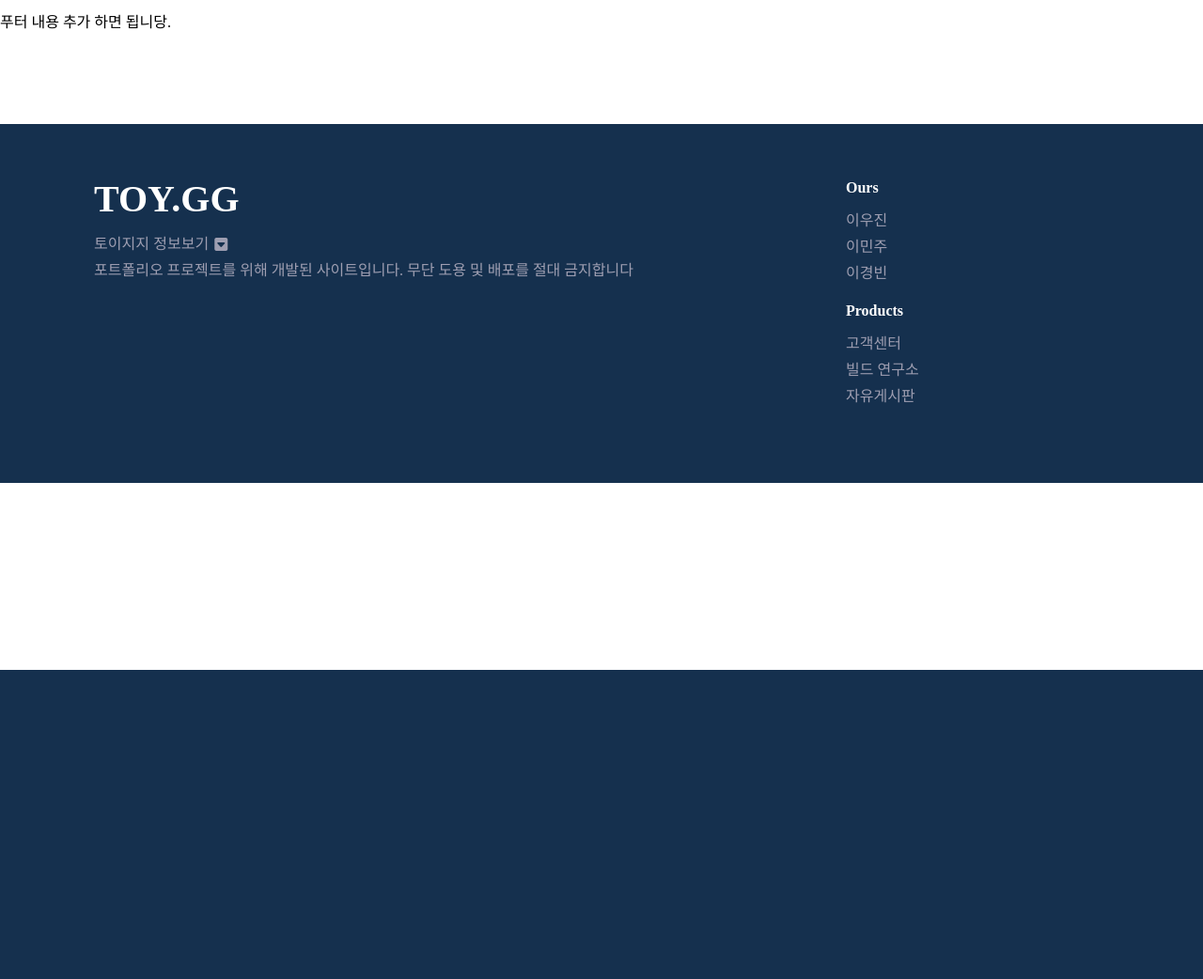
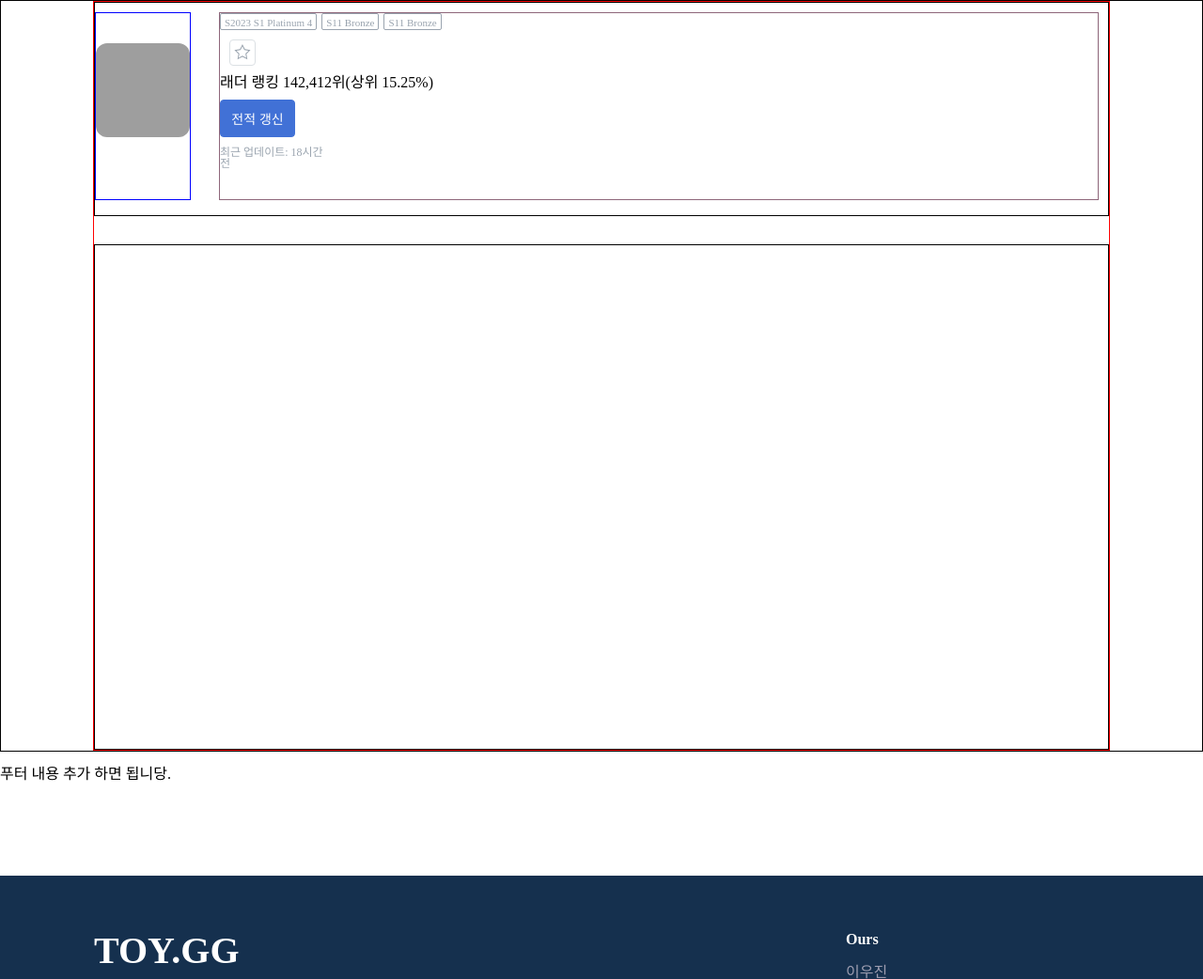
Before and after one commit to LTS2/bee_lab, a Spring app: template src/main/resources/templates/search-summoner/search-summoner.html in a window 1280 px wide. Shown: the part 87-1129 px from the top of the page at 94% size. Before the commit the page ends 800 px from the top, so only its background shows below. Run offline with Thymeleaf, Linux system fonts and the light colour scheme; the template is opened without the code that fills it, so the values that code supplies are empty; some libraries are stand-ins or nearby versions; grey boxes are pictures that could not be loaded.

Commit message:
stash : 푸시 받기용 커밋

```diff
--- a/src/main/java/com/bee/beelab/searchSummoner/model/entity/SearchSummonerRankedDTO.java
+++ b/src/main/java/com/bee/beelab/searchSummoner/model/dto/SearchSummonerRankedDTO.java
@@ -1,4 +1,4 @@
-package com.bee.beelab.searchSummoner.model.entity;
+package com.bee.beelab.searchSummoner.model.dto;
 
 import lombok.*;
 import org.springframework.stereotype.Component;
--- a/src/main/java/com/bee/beelab/searchSummoner/service/SearchSummonerServiceImpl.java
+++ b/src/main/java/com/bee/beelab/searchSummoner/service/SearchSummonerServiceImpl.java
@@ -1,12 +1,11 @@
 package com.bee.beelab.searchSummoner.service;
 
-import com.bee.beelab.searchSummoner.model.entity.SearchSummonerDTO;
-import com.bee.beelab.searchSummoner.model.entity.SearchSummonerRankedDTO;
+import com.bee.beelab.searchSummoner.model.dto.SearchSummonerDTO;
+import com.bee.beelab.searchSummoner.model.dto.SearchSummonerRankedDTO;
 import org.springframework.beans.factory.annotation.Autowired;
 import org.springframework.beans.factory.annotation.Value;
 import org.springframework.core.ParameterizedTypeReference;
 import org.springframework.http.HttpMethod;
-import org.springframework.http.HttpStatus;
 import org.springframework.http.ResponseEntity;
 import org.springframework.stereotype.Service;
 import org.springframework.web.client.RestTemplate;
--- /dev/null
+++ b/src/main/resources/static/css/search-summoner/search-summoner.css
@@ -0,0 +1,134 @@
+.search-big-container {
+	border: 1px solid #000;
+	height: 100vh;
+	display: flex;
+	justify-content: center;
+}
+
+.search-middle-container {
+	display: flex;
+	flex-direction: column;
+	gap: 30px;
+	border: 1px solid red;
+	min-width: 1080px;
+}
+
+.search-profile-container {
+	border: 1px solid #000;
+	padding: 10px 10px 16px 0;
+	height: 228px;
+	min-width: 1080px;
+}
+
+.search-profile-wrap {
+	display: flex;
+	height: 100%;
+}
+
+/* 소환사 정보 메인 랩 */
+.search-profile-wrap {
+	display: flex;
+	gap: 30px;
+}
+
+/* 소환사 정보 아이콘 컨테이너 */
+.search-profile-left-container {
+	border: 1px solid blue;
+	display: flex;
+	flex-direction: column;
+	padding-top: 32px;
+	align-items: center;
+}
+
+.search-profile-icon img {
+	border-radius: 12px;
+	width: 100px;
+	height: 100px;
+}
+
+/* 소환사 정보 이름 컨테이너 */
+.search-profile-right-container {
+	border: 1px solid #4029;
+	display: flex;
+	flex-direction: column;
+	gap: 10px;
+	flex-grow: 1;
+}
+
+/* 소환사 전시즌 렙 */
+.search-profile-right-ranked-wrap {
+	font-size: 11px;
+}
+
+.search-profile-right-ranked {
+	display: flex;
+	gap: 5px;
+}
+
+/* 소환사 전시즌 박스 */
+.search-profile-ranked-box {
+	border: 1px solid;
+	/* background-color: #ebeef1; */
+	color: #9aa4af;
+	padding: 0 4px;
+	line-height: 18px;
+	height: 18px;
+	border-radius: 2px;
+}
+
+/* 전적 정보 컨테이너 */
+.search-info-container {
+	border: 1px solid #000;
+	flex-grow: 1;
+}
+
+.search-profile-right-name-wrap {
+	display: flex;
+	align-items: center;
+	text-align: center;
+	gap: 10px;
+}
+/* 소환사 이름 텍스트 */
+.search-profile-name-text {
+	padding-top: 5px;
+	font-size: 24px;
+}
+
+/* 즐겨찾기 버튼 */
+.search-profile-right-bookmark {
+	display: flex;
+	border: 1px solid #dbe0e4;
+	width: 28px;
+	height: 28px;
+	align-items: center;
+	text-align: center;
+	justify-content: center;
+	background-color: #fff;
+	border-radius: 4px;
+	cursor: pointer;
+}
+
+/* 전적 갱신 버튼 */
+.search-division {
+	border-radius: 4px;
+	background-color: #4171d6;
+	border: 1px solid #4171d6;
+	font-size: 14px;
+	color: #fff;
+	width: 80px;
+	height: 40px;
+	cursor: pointer;
+}
+
+.search-division:hover {
+	background-color: #2c5abe;
+}
+
+.search-profile-right-division-history-wrap {
+	width: 120px;
+}
+
+.division-history-text {
+	font-size: 12px;
+	color: #9aa4af;
+}
--- a/src/main/resources/templates/search-summoner/search-summoner.html
+++ b/src/main/resources/templates/search-summoner/search-summoner.html
@@ -9,8 +9,7 @@
           content="width=device-width, maximum-scale=1.0, minimum-scale=1, user-scalable=yes,initial-scale=1.0"/>
     <!-- content script -->
     <th:block th:replace="~{fragments/config::configFragment}"></th:block>
-
-
+    <link rel="stylesheet" th:href="@{/css/search-summoner/search-summoner.css}">
 </head>
 <!--	<th:block layout:fragment="css"></th:block>-->
 
@@ -25,6 +24,110 @@
 
 <th:block layout:fragment="content">
 
+    <!-- 2023.11.21 전적 검색 빅 컨테이너 시작 -->
+    <div class="search-big-container">
+        <!-- 2023.11.21 전적 검색 미들 컨테이너 시작 -->
+        <div class="search-middle-container">
+            <!-- 2023.11.21 유저 프로필 컨테이너 시작 -->
+            <div class="search-profile-container">
+
+                <div class="search-profile-wrap">
+                    <!-- 2023.11.21 소환사 프로필 왼쪽 컨테이너 시작 -->
+                    <div class="search-profile-left-container">
+                        <div class="search-profile-icon">
+<!--                            <img src="/images/search-summoner/profileIcon5489.png" alt="소환사 아이콘 사진">-->
+                            <img th:src="@{'http://ddragon.leagueoflegends.com/cdn/10.11.1/img/profileicon/' + ${summonerV4.getProfileIconId()} + '.png'}" alt="소환사 아이콘 사진">
+
+                        </div>
+                        <!-- 2023.11.22 소환사 레벨 시작-->
+                        <div class="search-profile-level">
+                            <p th:text="${'레벨: ' + summonerV4.getSummonerLevel()}" class="search-profile-level-text"></p>
+                        </div>
+                        <!-- 2023.11.22 소환사 레벨 끝 -->
+
+                    </div>
+                    <!-- 2023.11.21 소환사 프로필 왼쪽 컨테이너 끝 -->
+
+                    <!-- 2023.11.21 소환사 프로필 오른쪽 컨테이너 시작 -->
+                    <div class="search-profile-right-container">
+
+                        <!-- 2023.11.21 소환사 전시즌 정보칸 시작-->
+                        <div class="search-profile-right-ranked-wrap">
+                            <div class="search-profile-right-ranked">
+                                <p class="search-profile-ranked-box">
+                                    S2023 S1 Platinum 4
+                                </p>
+                                <p class="search-profile-ranked-box">
+                                    S11 Bronze
+                                </p>
+                                <p class="search-profile-ranked-box">
+                                    S11 Bronze
+                                </p>
+                            </div>
+                        </div>
+                        <!-- 2023.11.21 소환사 전시즌 정보칸 끝-->
+
+                        <!-- 2023.11.22 소환사 이름 시작 -->
+                        <div class="search-profile-right-name-wrap">
+                            <div class="search-profile-right-name-box">
+                                <p th:text="${summonerV4.getName()}"class="search-profile-name-text"></p>
+                            </div>
+                            <button class="search-profile-right-bookmark">
+                                <img src="/images/search-summoner/icon-bookmark.svg" alt="">
+                            </button>
+                        </div>
+                        <!-- 2023.11.22 소환사 이름 끝 -->
+
+                        <!-- 2023.11.22 래더 랭킹 시작 -->
+                        <div class="search-profile-right-ranking-wrap">
+                            <div class="search-profile-ranking-box">
+                                <p class="search-ranking-text">
+                                    래더 랭킹 142,412위(상위 15.25%)
+                                </p>
+                            </div>
+                        </div>
+                        <!-- 2023.11.22 래더 랭킹 끝 -->
+
+                        <!-- 2023.11.22 전적 갱신 버튼 시작 -->
+                        <div class="search-profile-right-division-wrap">
+                            <div class="search-profile-division-box">
+                                <button class="search-division">
+                                    전적 갱신
+                                </button>
+                            </div>
+                        </div>
+                        <!-- 2023.11.22 전적 갱신 버튼 끝 -->
+
+                        <!-- 2023.11.22 최근 업데이트 버튼 시작 -->
+                        <div class="search-profile-right-division-history-wrap">
+                            <div class="search-profile-division-history-box">
+                                <p class="division-history-text">
+                                    최근 업데이트: 18시간 전
+                                </p>
+                            </div>
+                        </div>
+                        <!-- 2023.11.22 최근 업데이트 버튼 끝 -->
+
+
+                    </div>
+                    <!-- 2023.11.21 소환사 프로필 오른쪽 컨테이너 끝 -->
+                </div>
+
+            </div>
+            <!-- 2023.11.21 전적 검색 컨테이너 끝 -->
+
+            <!-- 2023.11.21 전적 정보 컨테이너 시작 -->
+            <div class="search-info-container">
+
+            </div>
+            <!-- 2023.11.21 전적 정보 컨테이너 끝 -->
+
+        </div>
+        <!-- 2023.11.21 전적 검색 미들 컨테이너 끝 -->
+
+    </div>
+    <!-- 2023.11.21 전적 검색 컨테이너 끝 -->
+
     <div th:text="${'소환사 계정 아이디 값 / summonerLevel : ' + summonerV4.getAccountId()}"></div>
     <div th:text="${'아이콘 아이디  / summonerLevel : ' + summonerV4.getProfileIconId()}"></div>
     <div th:text="${'갱신 날짜 / summonerLevel : ' + summonerV4.getRevisionDate()}"></div>
@@ -33,6 +136,7 @@
     <div th:text="${'소환사 고유 식별번호 / summonerLevel : ' + summonerV4.getPuuid()}"></div>
     <div th:text="${'소환사 레벨 / summonerLevel : ' + summonerV4.getSummonerLevel()}"></div>
     <br>
+
 
 
     <div th:text="${'leagueV4 첫 번째 / 티어 : ' + leagueV4.getTier() + ' ' +leagueV4.getRank() + ' ' + leagueV4.getLeaguePoints() + 'LP'}"></div>
```
Also changed, not shown: src/main/java/com/bee/beelab/searchSummoner/controller/SearchSummonerController.java (+2 -5 lines), src/main/java/com/bee/beelab/searchSummoner/controller/SearchSummonerRestController.java (renamed from src/main/java/com/bee/beelab/searchSummoner/restAPI/SearchSummonerRestController.java, +2 -5 lines), src/main/java/com/bee/beelab/searchSummoner/model/dto/SearchSummonerDTO.java (added, +24 -0 lines), src/main/java/com/bee/beelab/searchSummoner/model/entity/SearchSummonerEntity.java (renamed from src/main/java/com/bee/beelab/searchSummoner/model/entity/SearchSummonerDTO.java, +14 -11 lines), src/main/java/com/bee/beelab/searchSummoner/service/SearchSummonerService.java (+2 -6 lines), src/main/resources/static/images/search-summoner/icon-bookmark.png (added), src/main/resources/static/images/search-summoner/icon-bookmark.svg (added), src/main/resources/static/images/search-summoner/profileIcon5489.png (added).
